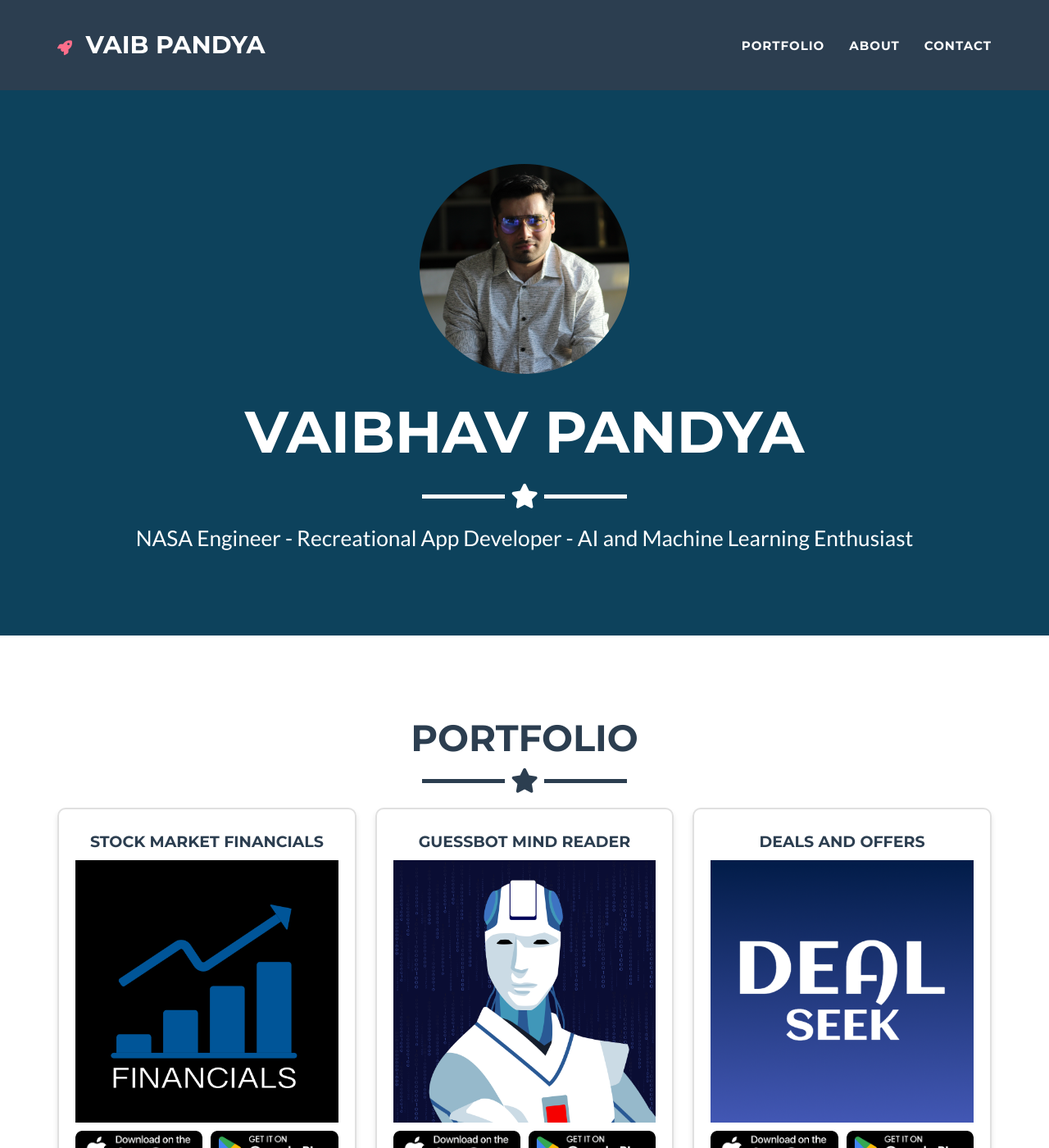
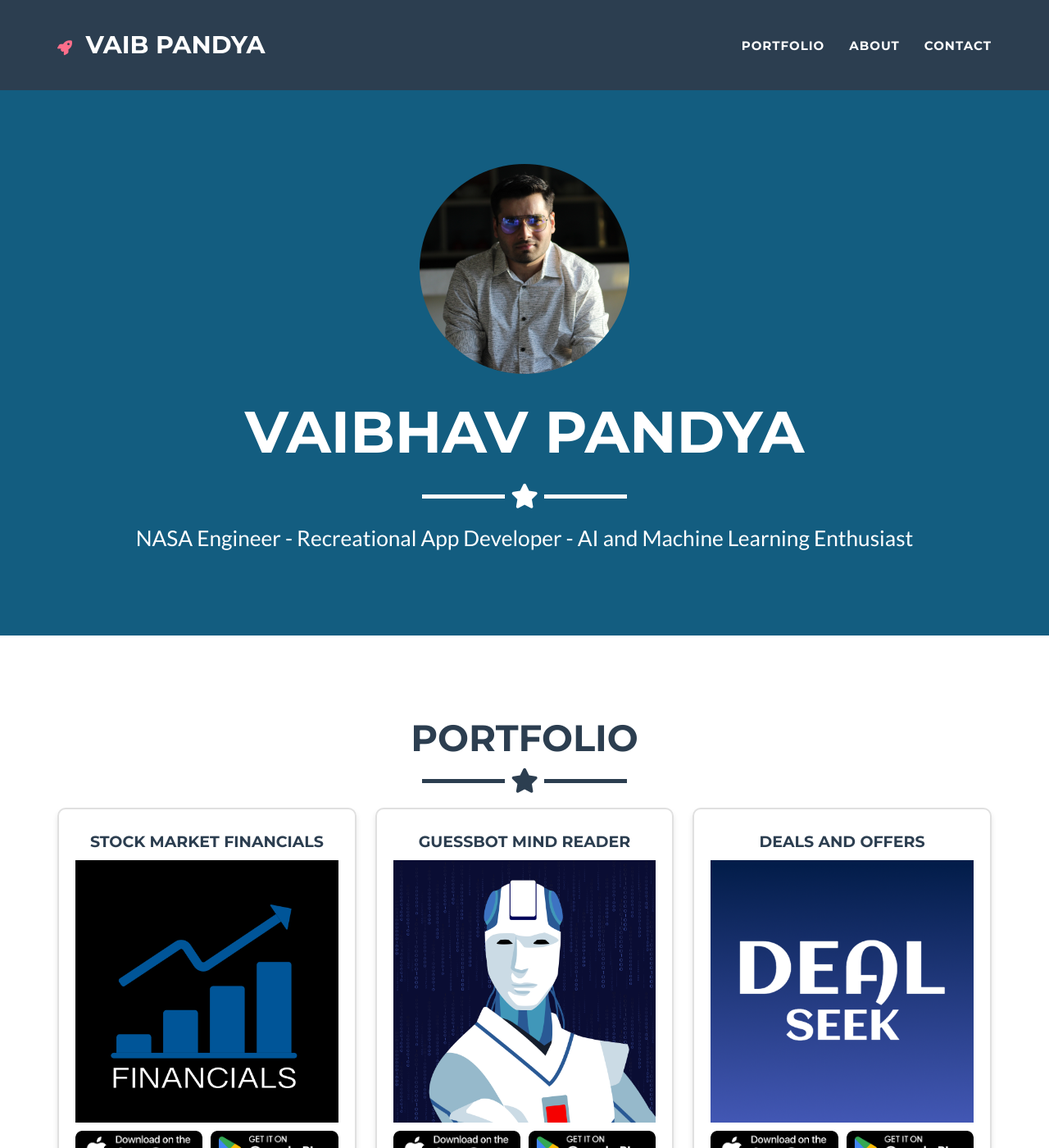
Before and after one commit to pandyav/pandyav.github.io, a Jekyll site: the page built from _posts/2014-07-18-project-1.markdown, in a window 1280 px wide and 1400 px high. Shown: the whole window at 82% size. Built offline with Jekyll 4.4.1, drawn with Linux system fonts in a browser that asks for light colours.

Commit message:
main pic

```diff
--- a/_config.yml
+++ b/_config.yml
@@ -26,7 +26,7 @@ contact: static
 
 # Color settings (hex-codes without the leading hash-tag)
 color:
-  primary: 0d425c #1888bc #18bc9c #80B3FF
+  primary: 135d80 #1888bc #18bc9c #80B3FF
   primary-rgb: "24,288,156" #"128,179,255"
   secondary: 2c3e50 #FD6E8A
   secondary-dark: 233140 #A2122F
```
